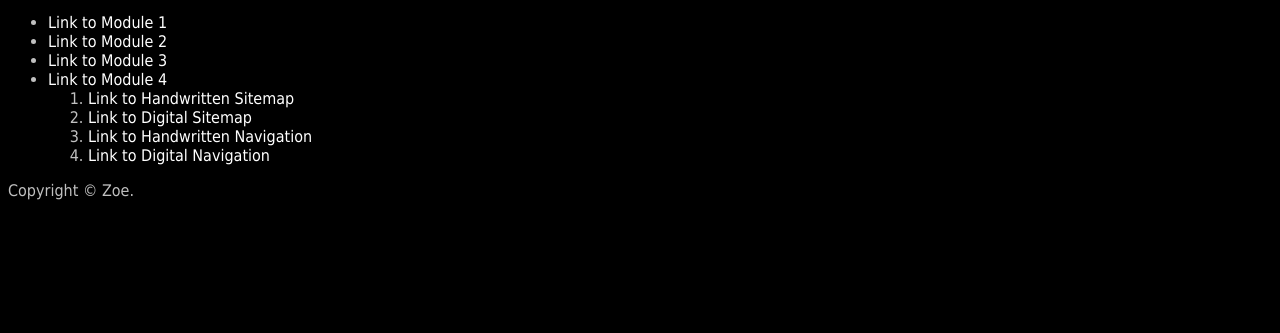
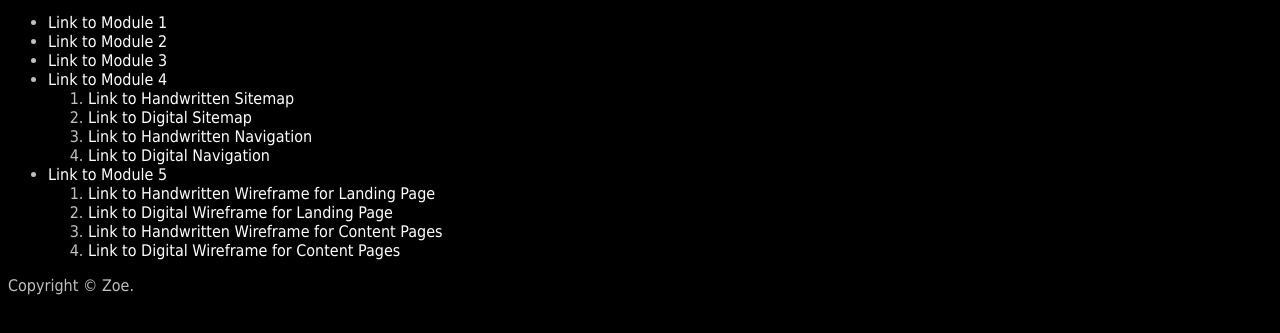
Before and after one commit to zozap/demo, a plain HTML site: page index.html in a window 1280 px wide. Shown: the part 103-436 px from the top of the page. Drawn offline with Linux system fonts and the light colour scheme.

Commit message:
module 5 pages

```diff
--- a/index.html
+++ b/index.html
@@ -28,6 +28,16 @@
       <!-- end nested list -->
    </li><!-- close list item containing nested list -->
 </ol>
+<li><a href="module5.pdf">Link to Module 5</a></li>
+      <ol>
+         <li><a href=".pdf">Link to Handwritten Wireframe for Landing Page</a></li>
+         <li><a href="landingpagedigitalwireframe.pdf">Link to Digital Wireframe for Landing Page</a></li>
+         <li><a href="handwrittennavigation.pdf">Link to Handwritten Wireframe for Content Pages</a></li>
+         <li><a href="otherpagesdigitalwireframe.pdf">Link to Digital Wireframe for Content Pages</a></li>
+      </ol>
+      <!-- end nested list -->
+   </li><!-- close list item containing nested list -->
+</ol>
 
 	  </ul>
 
```
Also changed, not shown: 3 other files.
